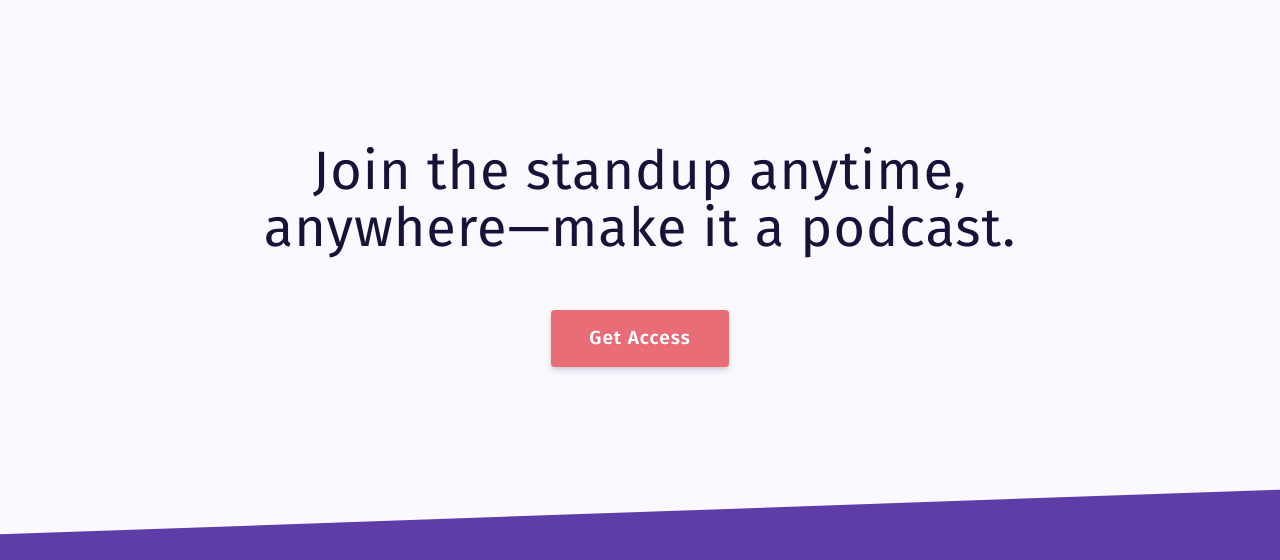
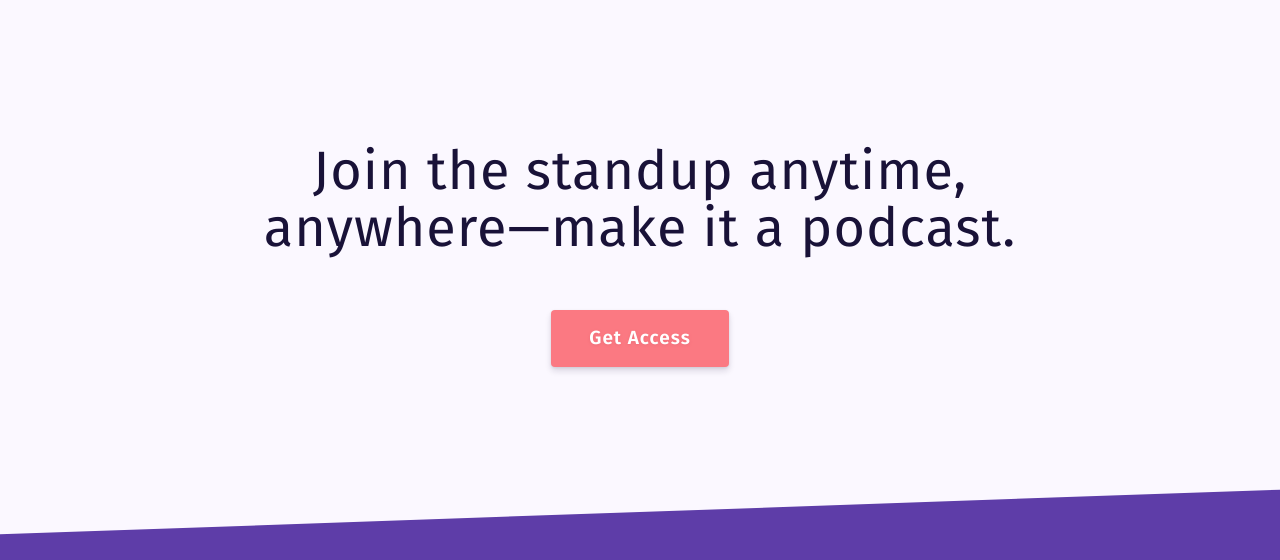
Before and after one commit to upstandfm/website, a website built with Parcel: page src/index.html in a window 1280 px wide. Shown: the part 75-635 px from the top of the page. Built offline with nearby package versions, Linux system fonts and the light colour scheme.

Commit message:
Use lighter shade for primary button

```diff
--- a/src/index.css
+++ b/src/index.css
@@ -114,7 +114,7 @@ main {
 }
 
 .button.primary {
-  background-color: var(--color-coral);
+  background-color: var(--color-light-coral);
   text-shadow: 0 1px 3px rgba(221, 95, 110, 0.4);
 }
 
```
